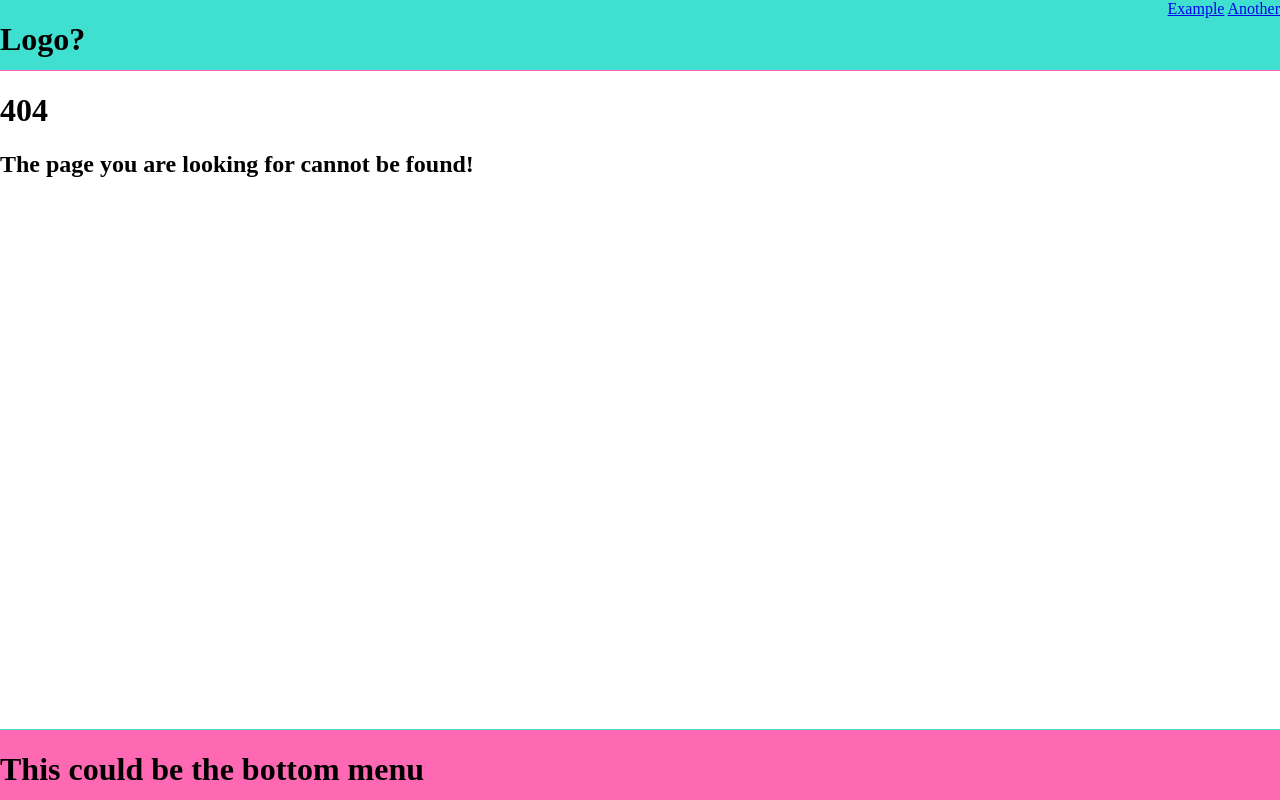
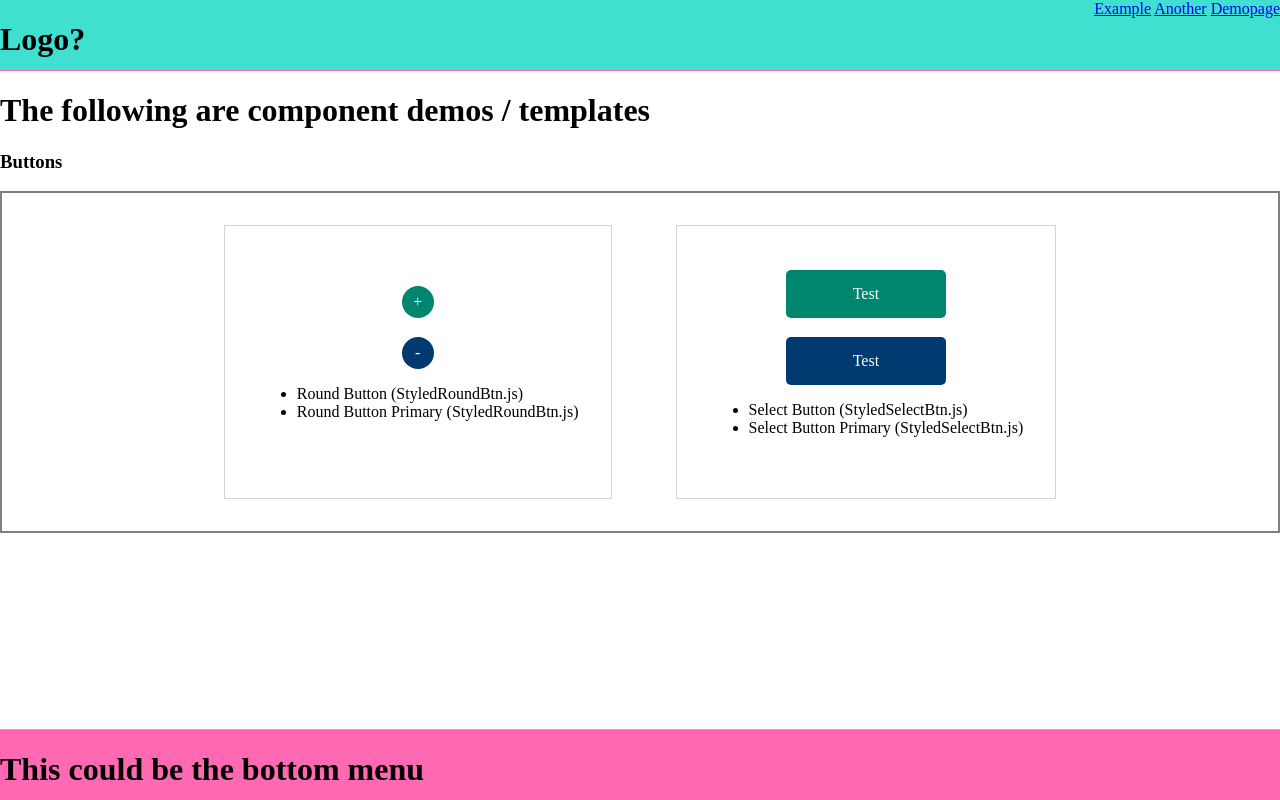
Before and after one commit to Guttulsrud/pro200-group21, a React (Create React App) app in the folder front-end/: page /demopage in a window 1280 px wide. Before the commit this address had no page. Built offline with nearby package versions, Linux system fonts and the light colour scheme.

Commit message:
Add demo section with some demo elements

```diff
--- a/front-end/src/App.js
+++ b/front-end/src/App.js
@@ -5,6 +5,7 @@ import Another from './pages/AnotherPage';
 import NotFound from './pages/NotFoundPage';
 import NavBar from './components/NavBar';
 import BottomMenu from './components/BottomMenu';
+import Demo from './pages/Demo';
 
 function App() {
   return (
@@ -15,6 +16,7 @@ function App() {
           <Switch>
             <Route exact path='/' component={ExamplePage} />
             <Route exact path='/another' component={Another} />
+            <Route exact path='/demopage' component={Demo}/>
             <Route component={NotFound} />
           </Switch>
         </div>
--- a/front-end/src/components/NavBar.jsx
+++ b/front-end/src/components/NavBar.jsx
@@ -7,7 +7,7 @@ const NavBar = () => {
     <Header>
       <h1>Logo?</h1>{' '}
       <nav>
-        <Link to='/'>Example</Link> <Link to='/another'>Another</Link>
+        <Link to='/'>Example</Link> <Link to='/another'>Another</Link> <Link to='/demopage'>Demopage</Link>
       </nav>
     </Header>
   );
--- /dev/null
+++ b/front-end/src/elements/StyledRoundBtn.js
@@ -0,0 +1,11 @@
+import styled from 'styled-components';
+
+export const RoundBtn = styled.button`
+  background-color: ${props => props.primary ? "#003A70" : "#00866E"};
+  height: 2em;
+  width: 2em;
+  color: white;
+  border: none;
+  border-radius: 50px;
+
+`;
--- /dev/null
+++ b/front-end/src/elements/StyledSelectBtn.js
@@ -0,0 +1,12 @@
+import styled from 'styled-components';
+
+export const SelectBtn = styled.button`
+  background-color: ${props => props.primary ? "#003A70" : "#00866E"};
+  height: 3em;
+  width: 10em;
+  background-color: ;
+  color: white;
+  border: none;
+  border-radius: 5px;
+
+`;
--- /dev/null
+++ b/front-end/src/elements/demo-elements/DemoMainContainer.js
@@ -0,0 +1,8 @@
+import styled from 'styled-components';
+
+export const MainContainer = styled.div`
+  border: 2px solid grey;
+  display: flex;
+  justify-content: center;
+  align-items: center;
+`;
--- /dev/null
+++ b/front-end/src/elements/demo-elements/DemoSubContainer.js
@@ -0,0 +1,12 @@
+import styled from 'styled-components';
+
+export const SubContainer = styled.div`
+  border: 1px solid lightgrey;
+  display: flex;
+  flex-direction: column;
+  justify-content: center;
+  align-items: center;
+  margin: 2em;
+  padding: 2em;
+  min-height: 13em;
+`;
--- /dev/null
+++ b/front-end/src/pages/Demo.jsx
@@ -0,0 +1,41 @@
+import React from 'react';
+import { MainContainer } from '../elements/demo-elements/DemoMainContainer'
+import { SubContainer } from '../elements/demo-elements/DemoSubContainer'
+import { RoundBtn } from '../elements/StyledRoundBtn'
+import { SelectBtn } from '../elements/StyledSelectBtn'
+
+
+const DemoPage = () => {
+    return (
+        <React.Fragment>
+            <div>
+                <h1>The following are component demos / templates</h1>
+                <h3>Buttons</h3>
+                <MainContainer>
+                    <SubContainer>
+                        <RoundBtn>+</RoundBtn>
+                        <br/>
+                        <RoundBtn primary>-</RoundBtn>
+                        <ul>
+                            <li>Round Button (StyledRoundBtn.js)</li>
+                            <li>Round Button Primary (StyledRoundBtn.js)</li>
+                        </ul>
+                    </SubContainer>
+                    <SubContainer>
+                        <SelectBtn>Test</SelectBtn>
+                        <br/>
+                        <SelectBtn primary>Test</SelectBtn>
+                        <ul>
+                            <li>Select Button (StyledSelectBtn.js)</li>
+                            <li>Select Button Primary (StyledSelectBtn.js)</li>
+                        </ul>
+
+                    </SubContainer>
+                </MainContainer>
+
+            </div>
+        </React.Fragment>
+    );
+};
+
+export default DemoPage;
```
